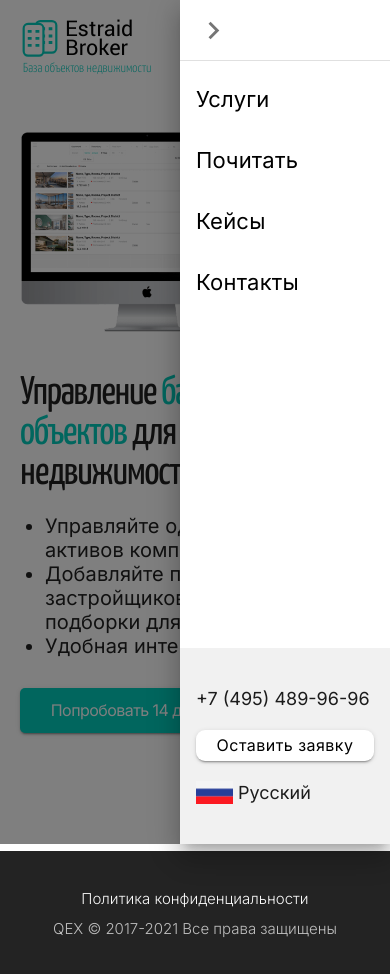
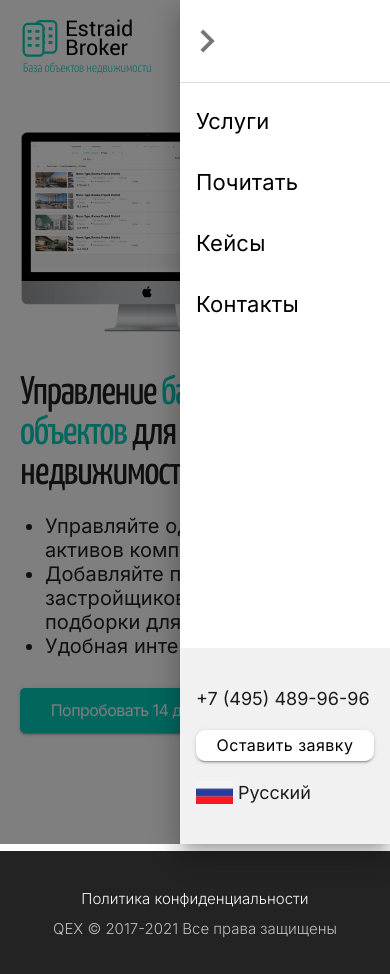
Before and after one commit to jwow777/estraid, a React app: page / in a window 390 px wide. Both pictures are taken after a click on the button 350 px from the left and 40 px from the top of the page. Built offline with nearby package versions, Linux system fonts and the light colour scheme; no server answers.

Commit message:
fix popup

```diff
--- a/src/components/Header/Header.js
+++ b/src/components/Header/Header.js
@@ -1,4 +1,4 @@
-import React, { useState } from 'react';
+import React, { useEffect, useState } from 'react';
 import { Link } from 'react-router-dom';
 import {
   Avatar,
@@ -55,9 +55,17 @@ const useStyles = makeStyles((theme) => ({
     flexDirection: 'column',
   },
   drawerHeader: {
-    height: 48,
+    height: 82,
     display: 'flex',
-    padding: '6px 4px',
+    alignItems: 'center',
+    padding: '0 4px',
+    '& .MuiIconButton-root': {
+      height: 46,
+      padding: 0,
+    },
+  },
+  swipeArrow: {
+    fontSize: 46,
   },
   listItem: {
     marginTop: 9,
@@ -139,7 +147,7 @@ function Header({ openPopup }) {
     >
       <div className={classes.drawerHeader}>
         <IconButton onClick={toggleDrawer(false)}>
-          <ChevronRight fontSize="large"/>
+          <ChevronRight className={classes.swipeArrow}/>
         </IconButton>
       </div>
       <Divider />
@@ -168,7 +176,26 @@ function Header({ openPopup }) {
       </div>
     </div>
   );
-  const [isAuth, setIsAuth] = useState(false);
+  const [isAuth, setIsAuth] = useState(
+    {
+      is_auth: 0,
+      auth_link: null,
+      user_img: null,
+    }
+  );
+
+  useEffect(() => {
+    return fetch(`https://estraid.com/check-user-land`, {
+      method: 'GET',
+      headers: {
+        'Content-Type': 'application/json'
+      },
+    })
+    .then(res => res.json())
+    .then(res => setIsAuth(res))
+    .catch(err => console.log(err));
+  }, []);
+
   return (
     <header>
       <div className='header__container'>
@@ -208,9 +235,9 @@ function Header({ openPopup }) {
               </MenuItem>
             </MenuList>
           </Popover>
-          { isAuth
-            ? (<a href='/login'>
-                <Avatar src='https://get.wallhere.com/photo/1600x1200-px-action-adventure-alien-aliens-Avatar-fantasy-fi-fighting-futuristic-sci-warrior-1635355.jpg' />
+          { isAuth.is_auth
+            ? (<a href={isAuth.auth_link}>
+                <Avatar src={isAuth.user_img} />
               </a>)
             : <Button className={classes.button} href='/login'>Вход</Button>
           }
--- a/src/components/Popup/Popup.css
+++ b/src/components/Popup/Popup.css
@@ -91,7 +91,7 @@
   width: 100%;
   height: 38px;
   border: none;
-  padding: 11.5px 14px 10.5px 58px;
+  padding: 12.5px 14px 10.5px 58px;
   outline: none;
   border-radius: 0 4px 4px 0;
 }
--- a/src/components/Popup/Popup.js
+++ b/src/components/Popup/Popup.js
@@ -217,7 +217,7 @@ function Popup({ open, close, openPolicy }) {
 
   const handleSubmit = (e) => {
     e.preventDefault();
-    return fetch(`${window.location.href}connector.php`, {
+    return fetch(`https://estraid.com/send-land-info`, {
       method: 'POST',
       headers: {
         'Content-Type': 'application/json',
@@ -378,7 +378,7 @@ function Popup({ open, close, openPolicy }) {
           type='submit'
           variant='contained'
           className={classes.button}
-          disabled={!(state.email || state.phone) || !(state.policy && state.ring)}
+          disabled={!(state.email || state.phone) || !state.policy}
         >
           Получить доступ к закрытой beta-версии
         </Button>
```
Also changed, not shown: src/components/Api/Api.js (added, +25 -0 lines).
